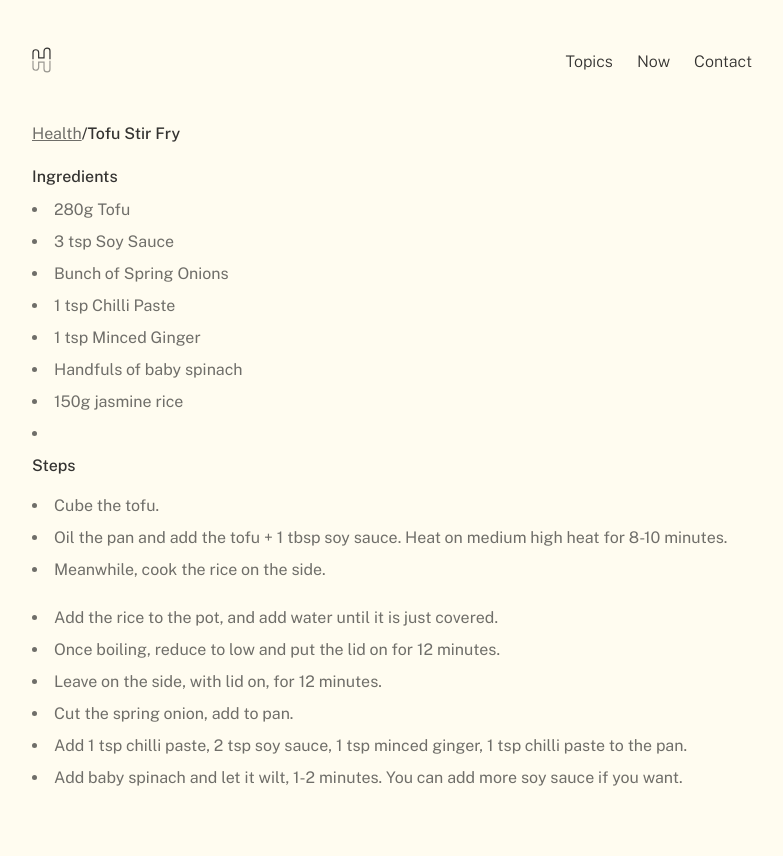
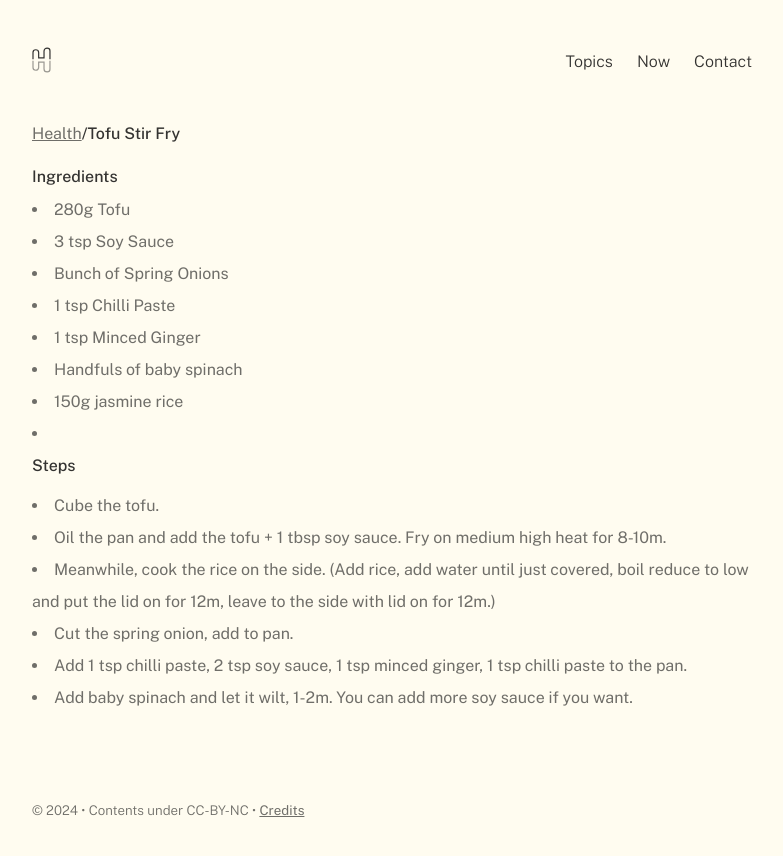
Before and after one commit to harperjamie/hrpr, a Jekyll site: the page built from _notes/50 Health/Tofu Stir Fry.md, in a window 1280 px wide. Shown: the top 856 px of the page, without its empty margins (248-1031 px from the left). Built offline with Jekyll 4.4.1, drawn with Linux system fonts in a browser that asks for light colours; some web fonts are replaced; comment, search, counter and statistics services are not loaded.

Commit message:
Update Tofu Stir Fry.md

```diff
--- a/_notes/50 Health/Tofu Stir Fry.md
+++ b/_notes/50 Health/Tofu Stir Fry.md
@@ -17,12 +17,9 @@ cuisine: China
 - 150g jasmine rice
 -
 ### Steps
-1. Cube the tofu.
-2. Oil the pan and add the tofu + 1 tbsp soy sauce. Heat on medium high heat for 8-10 minutes.
-3. Meanwhile, cook the rice on the side.
-   - Add the rice to the pot, and add water until it is just covered.
-   - Once boiling, reduce to low and put the lid on for 12 minutes.
-   - Leave on the side, with lid on, for 12 minutes.
-4. Cut the spring onion, add to pan.
-5. Add 1 tsp chilli paste, 2 tsp soy sauce, 1 tsp minced ginger, 1 tsp chilli paste to the pan.
-6. Add baby spinach and let it wilt, 1-2 minutes. You can add more soy sauce if you want.
+- Cube the tofu.
+- Oil the pan and add the tofu + 1 tbsp soy sauce. Fry on medium high heat for 8-10m.
+- Meanwhile, cook the rice on the side. (Add rice, add water until just covered, boil reduce to low and put the lid on for 12m, leave to the side with lid on for 12m.)
+- Cut the spring onion, add to pan.
+- Add 1 tsp chilli paste, 2 tsp soy sauce, 1 tsp minced ginger, 1 tsp chilli paste to the pan.
+- Add baby spinach and let it wilt, 1-2m. You can add more soy sauce if you want.
```
